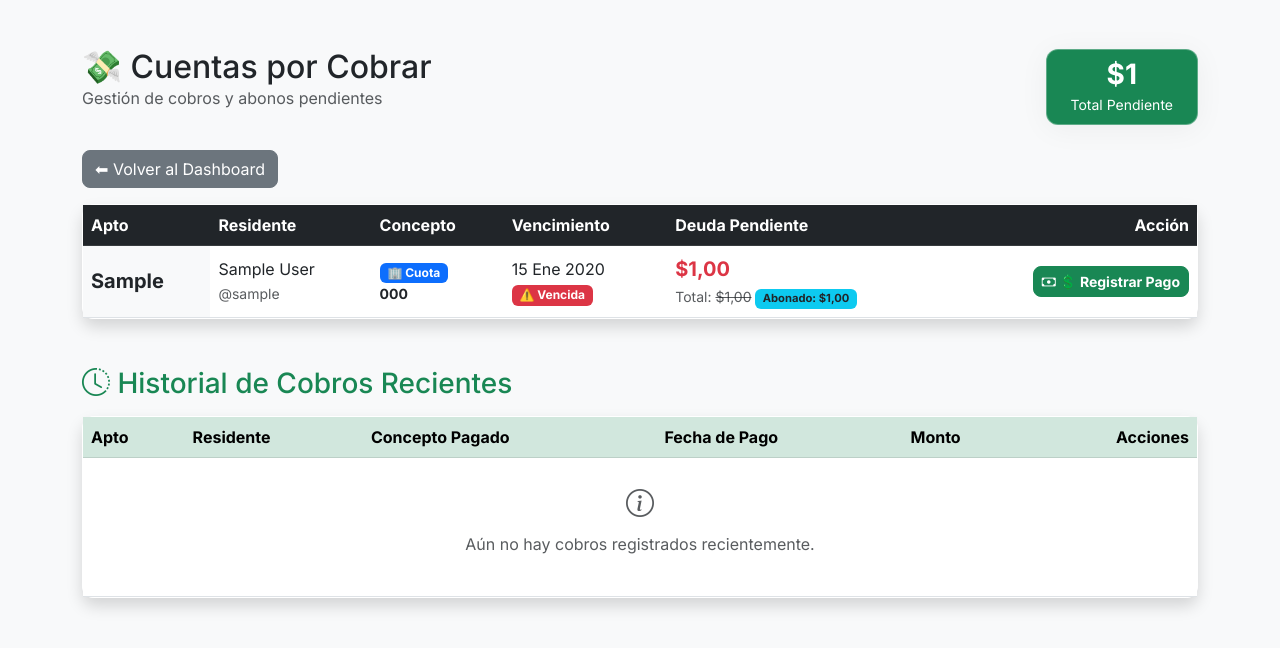
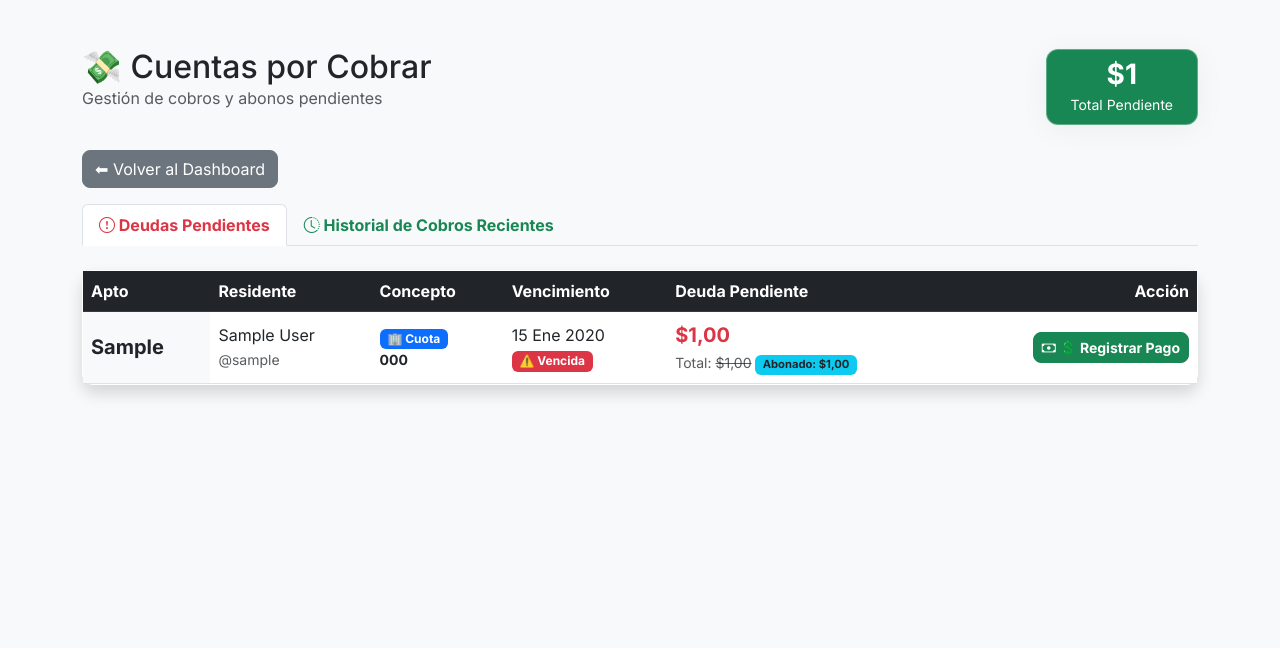
Before and after one commit to Jusetreynoso/saas-residencial, a Django app: page /finanzas/cobros/ in a window 1280 px wide. Shown: the top 648 px of the page. Run offline with Django 5.2, Linux system fonts and the light colour scheme; a user stored in the database is signed in; tables that the repository leaves empty hold one stand-in row (values such as "Sample post").

Commit message:
style: Organizadas las deudas y el historial en pestanas separadas

```diff
--- a/core/templates/core/cuentas_por_cobrar.html
+++ b/core/templates/core/cuentas_por_cobrar.html
@@ -59,7 +59,26 @@
         {% endfor %}
     {% endif %}
 
-    <div class="card shadow">
+    <!-- PESTAÑAS (TABS) DE NAVEGACIÓN -->
+    <ul class="nav nav-tabs mb-4" id="cobrosTabs" role="tablist">
+        <li class="nav-item" role="presentation">
+            <button class="nav-link active fw-bold text-danger" id="pendientes-tab" data-bs-toggle="tab" data-bs-target="#pendientes" type="button" role="tab" aria-controls="pendientes" aria-selected="true">
+                <i class="bi bi-exclamation-circle"></i> Deudas Pendientes
+            </button>
+        </li>
+        <li class="nav-item" role="presentation">
+            <button class="nav-link fw-bold text-success" id="historial-tab" data-bs-toggle="tab" data-bs-target="#historial" type="button" role="tab" aria-controls="historial" aria-selected="false">
+                <i class="bi bi-clock-history"></i> Historial de Cobros Recientes
+            </button>
+        </li>
+    </ul>
+
+    <!-- CONTENIDO DE LAS PESTAÑAS -->
+    <div class="tab-content" id="cobrosTabsContent">
+
+        <!-- PESTAÑA 1: DEUDAS PENDIENTES -->
+        <div class="tab-pane fade show active" id="pendientes" role="tabpanel" aria-labelledby="pendientes-tab">
+            <div class="card shadow mb-5">
         <div class="card-body p-0">
             <div class="table-responsive">
                 <table class="table table-hover mb-0 align-middle">
@@ -150,13 +169,11 @@
             </div>
         </div>
     </div>
+        </div> <!-- Fin Pestaña 1 -->
 
-    <!-- SECCIÓN NUEVA: HISTORIAL DE COBROS -->
-    <div class="d-flex justify-content-between align-items-center mt-5 mb-3">
-        <h3 class="mb-0 text-success"><i class="bi bi-clock-history"></i> Historial de Cobros Recientes</h3>
-    </div>
-
-    <div class="card shadow mb-5">
+        <!-- PESTAÑA 2: HISTORIAL DE COBROS -->
+        <div class="tab-pane fade" id="historial" role="tabpanel" aria-labelledby="historial-tab">
+            <div class="card shadow mb-5">
         <div class="card-body p-0">
             <div class="table-responsive">
                 <table class="table table-hover mb-0 align-middle">
@@ -228,6 +245,9 @@
             </div>
         </div>
     </div>
+        </div> <!-- Fin Pestaña 2 -->
+
+    </div> <!-- Fin del Tab Content -->
 </div>
 
 <div class="modal fade" id="modalRegistrarPago" tabindex="-1" aria-hidden="true">
```
